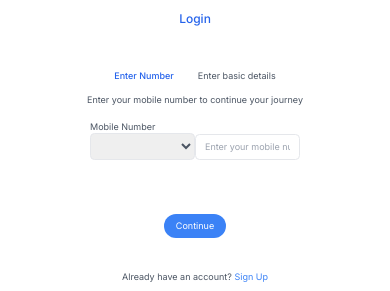
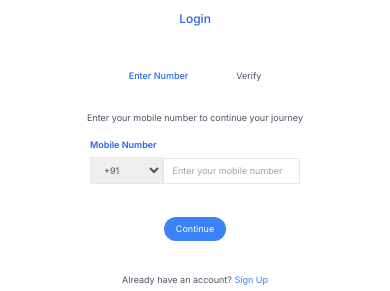
Before and after one commit to GitArya27/Hyggex-Frontend, a React app: page /signIn in a window 390 px wide. Shown: the part 428-719 px from the top of the page. Built offline with nearby package versions, Linux system fonts and the light colour scheme; a web font is replaced by a local one.

Commit message:
committed

```diff
--- a/src/components/signIn/signIn.jsx
+++ b/src/components/signIn/signIn.jsx
@@ -35,7 +35,7 @@ const SignIn = () => {
 
             <img src={images[activeIndex]} alt="carousel" className="w-60 h-60 mx-auto" id='slider' />
 
-            <div className="absolute bottom-10 sm:bottom-40 left-1/2 transform -translate-x-1/2 flex space-x-2 mt-2">
+            <div className="absolute bottom-10 sm:bottom-10 left-1/2 transform -translate-x-1/2 flex space-x-2 mt-2">
               {images.map((_, index) => (
                 <button
                   key={index}
@@ -58,31 +58,30 @@ const SignIn = () => {
             </div>
 
             <div className="flex flex-row justify-center mt-4 md:mt-6 text-gray-600" id='second-div'>
-                <span className='text-xs mx-4 text-blue-600 font-medium'>Enter Number</span>
-                <span className='text-xs mx-4'>Enter basic details</span>
+                <span className='text-xs mr-8 text-blue-600 font-medium'>Enter Number</span>
+                <span className='text-xs ml-8'>Verify</span>
             </div>
-            <p className="mt-4 md:mt-6 text-gray-600 text-xs text-center" id='profile-details'>Enter your mobile number to continue your journey</p>
+            <p className="mt-10 md:mt-6 text-gray-600 text-xs text-center" id='profile-details'>Enter your mobile number to continue your journey</p>
 
             <form action="" id='form' className="text-xs text-gray-600 max-w-screen-sm px-20 py-5">
-                <label htmlFor="mobile number" className="text-xs text-gray-600">Mobile Number</label>
+                <label htmlFor="mobile number" className="text-xs text-blue-600 font-semibold">Mobile Number</label>
                 <div id="select-container" className="flex items-center justify-between">
-                    <select name="location" id="select1" className="w-full py-2 px-3 border rounded-md mb-6 text-xs">
-                        <option value=""></option>
-                        <option value="yes">Yes</option>
-                        <option value="CTA">CTA</option>
-                        <option value="CLAT">CLAT</option>
+                    <select name="location" id="select1" className="w-1/2 py-2 px-3 border mb-6 mt-2 text-xs">
+                        <option value="+91">+91</option>
+                        <option value="+234">+234</option>
+                        <option value="+144">+144</option>
                     </select>
-                    <input type="tel" name="mobile number" placeholder="Enter your mobile number" className="w-full py-2 px-3 border rounded-md mb-6 text-xs" />
+                    <input type="tel" name="mobile number" placeholder="Enter your mobile number" className="mt-2 w-full py-2 px-3 border mb-6 text-xs" />
                 </div>
 
-                <button type="submit" id="submit"  className="my-12 flex justify-center text-xs m-auto md:mt-12 mb-6 bg-blue-500 text-white py-2 px-4 rounded-full hover:bg-blue-600">
+                <button type="submit" id="submit"  className="my-5 flex justify-center text-xs m-auto md:mt-5 mb-6 bg-blue-500 text-white py-2 px-4 rounded-full hover:bg-blue-600">
                     Continue
                 </button>
 
             </form>
 
             <span id="link-span" className="text-gray-600 text-center mx-auto text-xs">
-                Already have an account? <Link id="link-to-register" to="/login" className="text-center no-underline mx-auto text-xs text-blue-500">Sign Up</Link>
+                Already have an account? <Link id="link-to-register" to="/signUp" className="text-center no-underline mx-auto text-xs text-blue-500">Sign Up</Link>
             </span><br />
         </div>
 
--- a/src/components/signUp/sign.css
+++ b/src/components/signUp/sign.css
@@ -68,3 +68,8 @@ button{
     margin: auto;
     font-size: 0.8rem;
 }/*
+border-bottom-right-radius:0rem;
+border-top-right-radius:0rem;
+
+border-bottom-left-radius:2rem;
+border-top-left-radius:2rem;
--- a/src/components/signUp/signUp.jsx
+++ b/src/components/signUp/signUp.jsx
@@ -97,7 +97,7 @@ const SignUp = () => {
               </div>
               <div>
                 <label htmlFor="grade" className="text-xs text-gray-600">Grade<small>*</small></label>
-                <select name="grade" id="select2" className="w-full py-2 px-3 text-xs border mx-3 rounded-md">
+                <select name="grade" id="select2" className="w-30 py-2 px-3 text-xs border mx-3 rounded-md">
                   <option value=""></option>
                   <option value="Grade1">Grade1</option>
                   <option value="Grade2">Grade2</option>
@@ -112,7 +112,7 @@ const SignUp = () => {
           </form>
 
           <span id="link-span" className="text-gray-600 text-center mx-auto text-xs">
-            Already have an account? <Link id="link-to-register" to="/login" className="text-center no-underline mx-auto text-xs text-blue-500">Login</Link>
+            Already have an account? <Link id="link-to-register" to="/signIn" className="text-center no-underline mx-auto text-xs text-blue-500">Login</Link>
           </span><br />
         </div>
 
```
